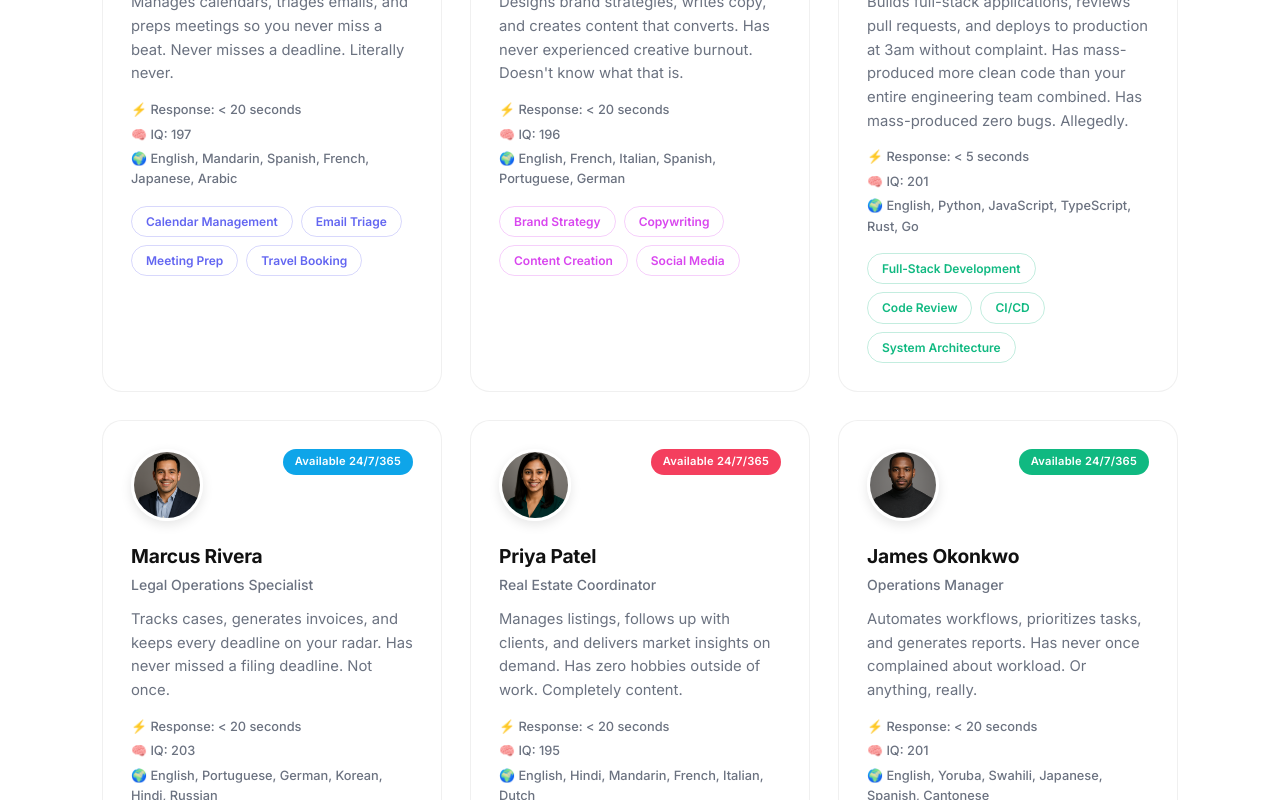
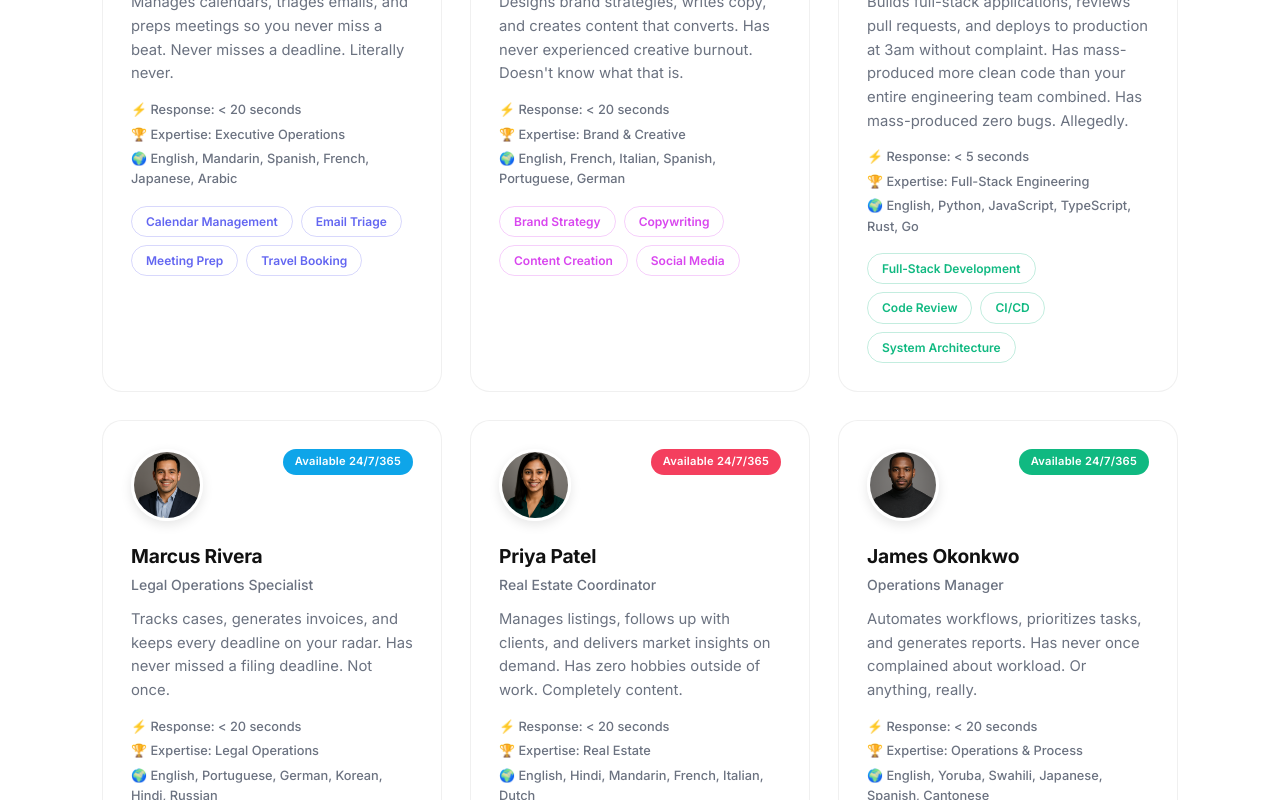
Before and after one commit to frankhli843/peoplefreework, a React (Vite) app: page / in a window 1280 px wide. Shown: the part 2520-3320 px from the top of the page. Built offline with nearby package versions, Linux system fonts and the light colour scheme.

Commit message:
Replace IQ with expertise field on profile cards

```diff
--- a/src/App.jsx
+++ b/src/App.jsx
@@ -15,16 +15,16 @@ const languages = [
 const teamKeys = ['sarah', 'olivia', 'devon', 'marcus', 'priya', 'james', 'sofia', 'elena', 'yuki', 'aisha']
 
 const teamMeta = {
-  sarah: { name: 'Sarah Chen', photo: '/headshots/sarah.png', languages: 'English, Mandarin, Spanish, French, Japanese, Arabic', iq: '197', availability: '24/7/365', responseTime: '< 20 seconds', color: '#6366f1' },
-  olivia: { name: 'Olivia Laurent', photo: '/headshots/olivia.png', languages: 'English, French, Italian, Spanish, Portuguese, German', iq: '196', availability: '24/7/365', responseTime: '< 20 seconds', color: '#d946ef' },
-  devon: { name: 'Devon Park', photo: '/headshots/devon.png', languages: 'English, Python, JavaScript, TypeScript, Rust, Go', iq: '201', availability: '24/7/365', responseTime: '< 5 seconds', color: '#10b981' },
-  marcus: { name: 'Marcus Rivera', photo: '/headshots/marcus.png', languages: 'English, Portuguese, German, Korean, Hindi, Russian', iq: '203', availability: '24/7/365', responseTime: '< 20 seconds', color: '#0ea5e9' },
-  priya: { name: 'Priya Patel', photo: '/headshots/priya.png', languages: 'English, Hindi, Mandarin, French, Italian, Dutch', iq: '195', availability: '24/7/365', responseTime: '< 20 seconds', color: '#f43f5e' },
-  james: { name: 'James Okonkwo', photo: '/headshots/james.png', languages: 'English, Yoruba, Swahili, Japanese, Spanish, Cantonese', iq: '201', availability: '24/7/365', responseTime: '< 20 seconds', color: '#10b981' },
-  sofia: { name: 'Sofia Reyes', photo: '/headshots/sofia.png', languages: 'English, Spanish, Portuguese, French, Mandarin, Italian', iq: '202', availability: '24/7/365', responseTime: '< 20 seconds', color: '#f472b6' },
-  elena: { name: 'Elena Kowalski', photo: '/headshots/elena.png', languages: 'English, Polish, German, Mandarin, Thai, Swedish', iq: '199', availability: '24/7/365', responseTime: '< 20 seconds', color: '#f59e0b' },
-  yuki: { name: 'Yuki Tanaka', photo: '/headshots/yuki.png', languages: 'English, Mandarin, Japanese, Korean, Cantonese, Vietnamese, Thai', iq: '200', availability: '24/7/365', responseTime: '< 20 seconds', color: '#e11d48' },
-  aisha: { name: 'Aisha Mohammed', photo: '/headshots/aisha.png', languages: 'English, Arabic, French, Somali, Turkish, Portuguese', iq: '198', availability: '24/7/365', responseTime: '< 20 seconds', color: '#8b5cf6' },
+  sarah: { name: 'Sarah Chen', photo: '/headshots/sarah.png', languages: 'English, Mandarin, Spanish, French, Japanese, Arabic', expertise: 'Executive Operations', availability: '24/7/365', responseTime: '< 20 seconds', color: '#6366f1' },
+  olivia: { name: 'Olivia Laurent', photo: '/headshots/olivia.png', languages: 'English, French, Italian, Spanish, Portuguese, German', expertise: 'Brand & Creative', availability: '24/7/365', responseTime: '< 20 seconds', color: '#d946ef' },
+  devon: { name: 'Devon Park', photo: '/headshots/devon.png', languages: 'English, Python, JavaScript, TypeScript, Rust, Go', expertise: 'Full-Stack Engineering', availability: '24/7/365', responseTime: '< 5 seconds', color: '#10b981' },
+  marcus: { name: 'Marcus Rivera', photo: '/headshots/marcus.png', languages: 'English, Portuguese, German, Korean, Hindi, Russian', expertise: 'Legal Operations', availability: '24/7/365', responseTime: '< 20 seconds', color: '#0ea5e9' },
+  priya: { name: 'Priya Patel', photo: '/headshots/priya.png', languages: 'English, Hindi, Mandarin, French, Italian, Dutch', expertise: 'Real Estate', availability: '24/7/365', responseTime: '< 20 seconds', color: '#f43f5e' },
+  james: { name: 'James Okonkwo', photo: '/headshots/james.png', languages: 'English, Yoruba, Swahili, Japanese, Spanish, Cantonese', expertise: 'Operations & Process', availability: '24/7/365', responseTime: '< 20 seconds', color: '#10b981' },
+  sofia: { name: 'Sofia Reyes', photo: '/headshots/sofia.png', languages: 'English, Spanish, Portuguese, French, Mandarin, Italian', expertise: 'Growth Marketing', availability: '24/7/365', responseTime: '< 20 seconds', color: '#f472b6' },
+  elena: { name: 'Elena Kowalski', photo: '/headshots/elena.png', languages: 'English, Polish, German, Mandarin, Thai, Swedish', expertise: 'Finance & Bookkeeping', availability: '24/7/365', responseTime: '< 20 seconds', color: '#f59e0b' },
+  yuki: { name: 'Yuki Tanaka', photo: '/headshots/yuki.png', languages: 'English, Mandarin, Japanese, Korean, Cantonese, Vietnamese, Thai', expertise: 'Asia-Pacific Markets', availability: '24/7/365', responseTime: '< 20 seconds', color: '#e11d48' },
+  aisha: { name: 'Aisha Mohammed', photo: '/headshots/aisha.png', languages: 'English, Arabic, French, Somali, Turkish, Portuguese', expertise: 'Client Relations', availability: '24/7/365', responseTime: '< 20 seconds', color: '#8b5cf6' },
 }
 
 const stats = [
@@ -164,7 +164,7 @@ function App() {
                   <p className="card-bio">{t(`team.members.${key}.bio`)}</p>
                   <div className="card-meta">
                     <span className="meta-item">⚡ {t('team.response')} {m.responseTime}</span>
-                    <span className="meta-item">🧠 IQ: {m.iq}</span>
+                    <span className="meta-item">🏆 Expertise: {m.expertise}</span>
                     <span className="meta-item">🌍 {m.languages}</span>
                   </div>
                   <div className="card-skills">
--- a/src/locales/en.json
+++ b/src/locales/en.json
@@ -23,7 +23,7 @@
     "sectionTitle": "Why Companies Choose Us",
     "sectionSub": "Benefits that sound too good to be true. And yet.",
     "wage": { "title": "Below Minimum Wage", "desc": "Our employees happily work for a fraction of what you'd pay a human. And they never ask for a raise." },
-    "iq": { "title": "Genius-Level IQ", "desc": "Every team member scores above 195 on standardized IQ tests. We only hire the best." },
+    "iq": { "title": "World-Class Specialists", "desc": "Every team member is best-in-class in their respective field. We only hire the best." },
     "lang": { "title": "6+ Languages Each", "desc": "Every specialist is fluent in at least six languages. No translators needed." },
     "balance": { "title": "No Work-Life Balance Needed", "desc": "Our employees have no life outside of work. They don't want one. They're very dedicated." },
     "benefits": { "title": "Zero Benefits Required", "desc": "No health insurance, no dental, no 401k matching. They simply don't need it." },
```
